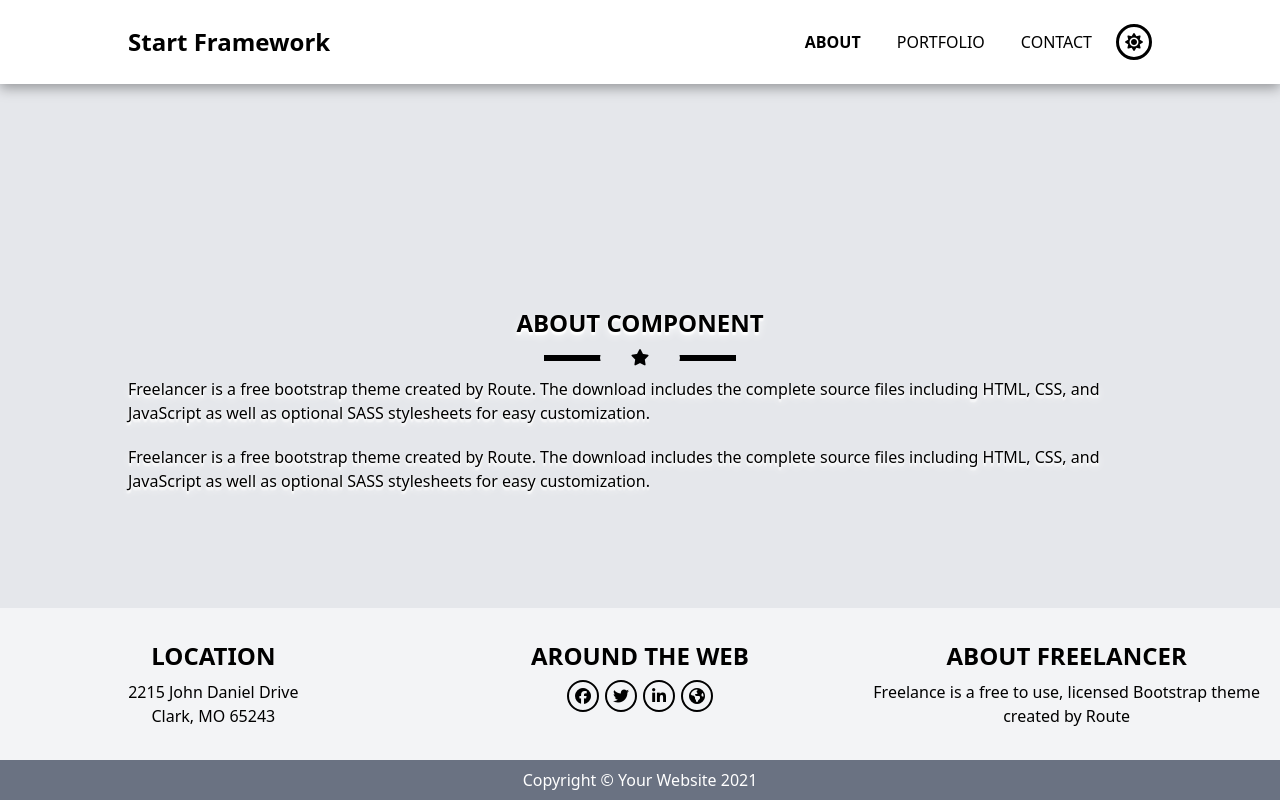
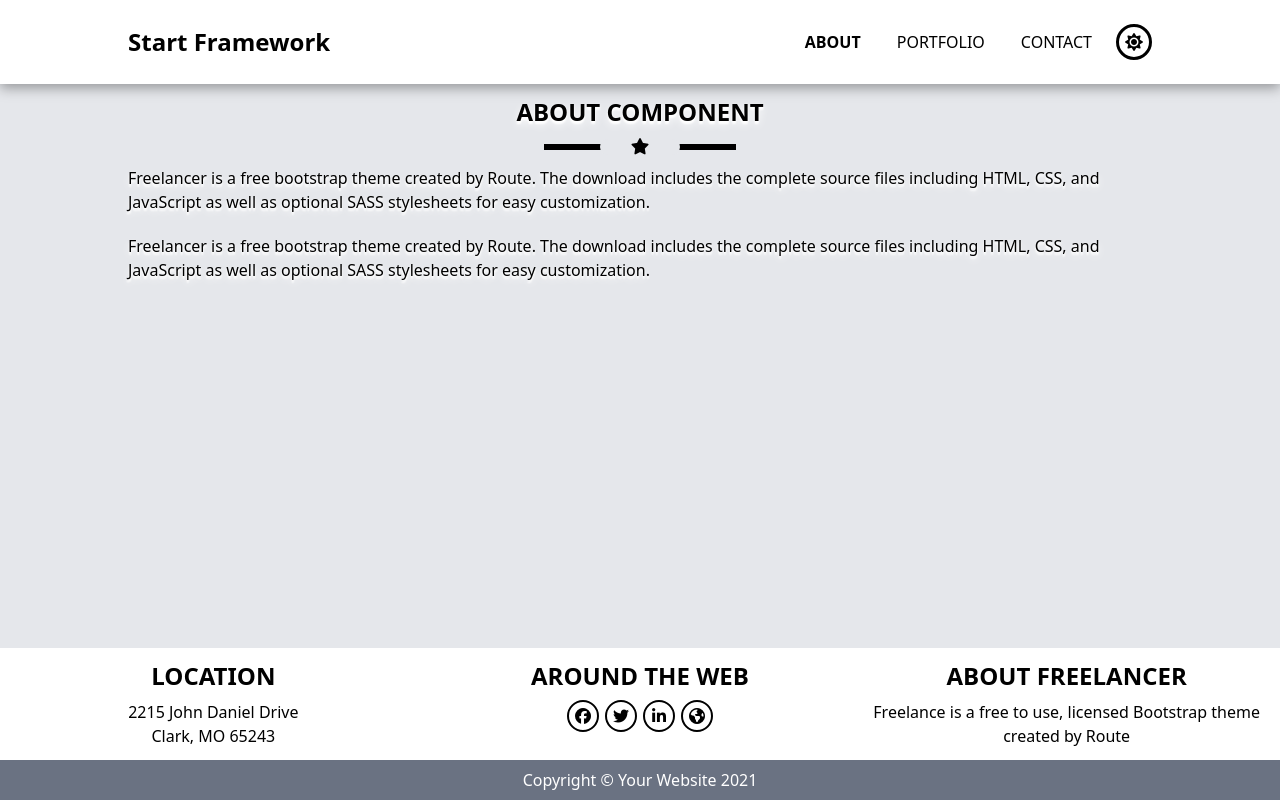
Before and after one commit to Shalabyelectronics/first-react-assignment, a React (Vite) app: page /first-react-assignment/about in a window 1280 px wide. Built offline with nearby package versions, Linux system fonts and the light colour scheme.

Commit message:
fix the UI

```diff
--- a/src/components/About/About.jsx
+++ b/src/components/About/About.jsx
@@ -2,8 +2,8 @@ import React from "react";
 
 export default function About() {
   return (
-    <div className=" text-center flex flex-col h-screen items-center justify-center">
-      <div className="content">
+    <div className="">
+      <div className="section-header pt-24 text-center ">
         <h1 className="text-2xl font-semibold dark:text-white uppercase text-shadow-lg dark:text-shadow-gray-600 text-shadow-white">
           about component
         </h1>
@@ -12,16 +12,22 @@ export default function About() {
             <i className="fa-solid fa-star"></i>
           </div>
         </div>
+      </div>
+      <div className=" text-center">
+        <div className="content">
           <p className="mb-5 w-[80%] mx-auto text-start dark:text-white text-shadow-lg dark:text-shadow-gray-600 text-shadow-white">
             Freelancer is a free bootstrap theme created by Route. The download
-          includes the complete source files including HTML, CSS, and JavaScript
-          as well as optional SASS stylesheets for easy customization.
+            includes the complete source files including HTML, CSS, and
+            JavaScript as well as optional SASS stylesheets for easy
+            customization.
           </p>
           <p className="text-start w-[80%] mx-auto dark:text-white text-shadow-lg dark:text-shadow-gray-600 text-shadow-white ">
             Freelancer is a free bootstrap theme created by Route. The download
-          includes the complete source files including HTML, CSS, and JavaScript
-          as well as optional SASS stylesheets for easy customization.
+            includes the complete source files including HTML, CSS, and
+            JavaScript as well as optional SASS stylesheets for easy
+            customization.
           </p>
+        </div>
       </div>
     </div>
   );
--- a/src/components/Contact/Contact.jsx
+++ b/src/components/Contact/Contact.jsx
@@ -2,13 +2,16 @@ import React from "react";
 
 export default function Contact() {
   return (
-    <div className="pt-24 w-[80%] h-screen text-center">
+    <>
+      <div className="pt-28 section-header text-center">
         <h1 className="dark:text-white text-2xl font-semibold">Contact Page</h1>
         <div className="border-3 relative mt-4 flex mx-auto justify-center w-64 dark:text-white ">
           <div className="absolute -translate-y-2 w-20 flex justify-center items-center rounded-full dark:bg-gray-400 bg-gray-200">
             <i className="fa-solid fa-star"></i>
           </div>
         </div>
+      </div>
+      <div className="w-[80%] pb-16 mx-auto text-center">
         <div className="dark:bg-black dark:text-white bg-white mt-8 rounded-lg p-2 lg:w-[60%] mx-auto">
           <form className="flex flex-col gap-8">
             <input
@@ -40,5 +43,6 @@ export default function Contact() {
           </form>
         </div>
       </div>
+    </>
   );
 }
--- a/src/components/Footer/Footer.jsx
+++ b/src/components/Footer/Footer.jsx
@@ -4,48 +4,15 @@ export default function Footer() {
   let [isOpen, setIsOpen] = useState(false);
   return (
     <>
-      <footer className="fixed bottom-0 z-50 inset-x-0 dark:bg-gray-700 dark:text-white bg-gray-100">
-        <div className="dark:bg-gray-800 bg-gray-250 text-center py-5">
-          <div className={`row justify-center hidden lg:flex`}>
-            <div className="w-full md:w-1/2 text-center lg:w-1/3 my-3">
-              <h3 className="font-semibold text-2xl mb-2">LOCATION</h3>
-              <p>2215 John Daniel Drive</p>
-              <p>Clark, MO 65243</p>
-            </div>
-            <div className="w-full md:w-1/2 text-center lg:w-1/3 my-3">
-              <h3 className="font-semibold text-2xl mb-2">AROUND THE WEB</h3>
-              <div className="socail flex justify-center gap-1.5 mt-2">
-                <div className="size-8 border-2 rounded-full flex items-center justify-center cursor-pointer">
-                  <i className="fa-brands fa-facebook"></i>
-                </div>
-                <div className="size-8 border-2 rounded-full flex items-center justify-center">
-                  <i className="fa-brands fa-twitter"></i>
-                </div>
-                <div className="size-8 border-2 rounded-full flex items-center justify-center cursor-pointer">
-                  <i className="fa-brands fa-linkedin-in"></i>
-                </div>
-                <div className="size-8 border-2 rounded-full flex items-center justify-center cursor-pointer">
-                  <i className="fa-solid fa-earth-americas"></i>
-                </div>
-              </div>
-            </div>
-            <div className="w-full md:w-1/2 md:mx-auto lg:w-1/3 text-center my-3">
-              <h3 className="font-semibold text-2xl mb-2">ABOUT FREELANCER</h3>
-              <p>
-                Freelance is a free to use, licensed Bootstrap theme created by
-                Route
-              </p>
-            </div>
-          </div>
-        </div>
+      <footer className="relative bottom-0 z-50 inset-x-0 dark:bg-gray-700 dark:text-white bg-gray-100">
         <div className="dark:bg-gray-700 bg-gray-500 text-white text-center py-2">
           <p>Copyright © Your Website 2021</p>
         </div>
       </footer>
       <div
-        className={`row justify-center fixed inset-x-0 bottom-0 z-40  mb-15 ${isOpen ? "translate-y-0" : "translate-y-[85%]"} transition duration-300 dark:bg-gray-400 bg-white lg:hidden`}
+        className={`row justify-center fixed inset-x-0 bottom-0 z-40  mb-15 ${isOpen ? "translate-y-0" : "translate-y-[100%]"} transition duration-300 dark:bg-gray-400 bg-white lg:hidden`}
       >
-        <div className="flex justify-center dark:bg-gray-700 bg-white w-full pb-4">
+        <div className="flex justify-center dark:bg-gray-800 bg-white w-full pb-4">
           <button
             className="cursor-pointer animate-bounce"
             onClick={() => setIsOpen(!isOpen)}
--- a/src/components/Hero/Hero.jsx
+++ b/src/components/Hero/Hero.jsx
@@ -2,8 +2,8 @@ import React from "react";
 import avatar from "/src/assets/images/avatars.svg";
 export default function Hero() {
   return (
-    <div className="py-24 h-screen">
-      <img src={avatar} alt="avatar" className="size-[240px] mx-auto" />
+    <div className="pt-24 pb-12 text-center flex flex-col items-center">
+      <img src={avatar} alt="avatar" className="size-[340px] mx-auto" />
       <h1 className="uppercase text-shadow-lg dark:text-shadow-gray-600 text-shadow-white text-center mt-5 text-3xl font-semibold dark:text-white">
         start Framework
       </h1>
--- a/src/components/Layout/Layout.jsx
+++ b/src/components/Layout/Layout.jsx
@@ -2,15 +2,17 @@ import React from "react";
 import Navbar from "../Navbar/Navbar";
 import Footer from "../Footer/Footer";
 import { Outlet } from "react-router";
+import WebMap from "../WebMap/WebMap";
 
 export default function Layout() {
   return (
-    <>
+    <div className="min-h-screen flex flex-col">
       <Navbar />
-      <div className=" flex items-center justify-center dark:bg-gray-400 bg-gray-200 dark:shadow-lg dark:backdrop-blur-lg dark:shadow-gray-800">
+      <main className="flex-1 dark:bg-gray-400 bg-gray-200 dark:shadow-lg dark:backdrop-blur-lg dark:shadow-gray-800">
         <Outlet />
-      </div>
+      </main>
+      <WebMap />
       <Footer />
-    </>
+    </div>
   );
 }
--- a/src/components/Overlay/Overlay.jsx
+++ b/src/components/Overlay/Overlay.jsx
@@ -2,12 +2,9 @@ import React, { useEffect } from "react";
 
 export default function Overlay({ image, closeDisplay }) {
   useEffect(() => {
-
     document.body.style.overflow = "hidden";
 
-
     window.scrollTo(0, 0);
-
 
     return () => {
       document.body.style.overflow = "unset";
@@ -16,7 +13,7 @@ export default function Overlay({ image, closeDisplay }) {
 
   return (
     <div
-      className=" overlay-container px-14 py-36 fixed inset-0 bg-black/50 z-[999] flex items-start justify-center overflow-y-auto"
+      className=" overlay-container lg:pt-24  fixed inset-0 bg-black/50 z-[999] flex items-start justify-center overflow-y-hidden"
       onClick={(e) => {
         e.stopPropagation();
 
--- a/src/components/Portfolio/Protfolio.jsx
+++ b/src/components/Portfolio/Protfolio.jsx
@@ -33,7 +33,7 @@ export default function Protfolio() {
 
   return (
     <>
-      <div className="py-24 lg:pb-48 relative">
+      <div className="section-header pt-24">
         <h1 className="uppercase text-center mt-5 text-3xl font-semibold dark:text-white">
           Portfolio
         </h1>
@@ -42,6 +42,9 @@ export default function Protfolio() {
             <i className="fa-solid fa-star"></i>
           </div>
         </div>
+      </div>
+
+      <div className=" relative flex items-center justify-center">
         <div className="row py-8 w-[80%] mx-auto">
           {images.map((image, index) => (
             <div
--- /dev/null
+++ b/src/components/WebMap/WebMap.jsx
@@ -0,0 +1,36 @@
+import React from "react";
+
+export default function WebMap() {
+  return (
+    <div className={`row justify-center text-center hidden lg:flex`}>
+      <div className="w-full md:w-1/2 text-center lg:w-1/3 my-3">
+        <h3 className="font-semibold text-2xl mb-2">LOCATION</h3>
+        <p>2215 John Daniel Drive</p>
+        <p>Clark, MO 65243</p>
+      </div>
+      <div className="w-full md:w-1/2 text-center lg:w-1/3 my-3">
+        <h3 className="font-semibold text-2xl mb-2">AROUND THE WEB</h3>
+        <div className="socail flex justify-center gap-1.5 mt-2">
+          <div className="size-8 border-2 rounded-full flex items-center justify-center cursor-pointer">
+            <i className="fa-brands fa-facebook"></i>
+          </div>
+          <div className="size-8 border-2 rounded-full flex items-center justify-center">
+            <i className="fa-brands fa-twitter"></i>
+          </div>
+          <div className="size-8 border-2 rounded-full flex items-center justify-center cursor-pointer">
+            <i className="fa-brands fa-linkedin-in"></i>
+          </div>
+          <div className="size-8 border-2 rounded-full flex items-center justify-center cursor-pointer">
+            <i className="fa-solid fa-earth-americas"></i>
+          </div>
+        </div>
+      </div>
+      <div className="w-full md:w-1/2 md:mx-auto lg:w-1/3 text-center my-3">
+        <h3 className="font-semibold text-2xl mb-2">ABOUT FREELANCER</h3>
+        <p>
+          Freelance is a free to use, licensed Bootstrap theme created by Route
+        </p>
+      </div>
+    </div>
+  );
+}
```
Lines whose indentation alone changed are shown as unchanged.
